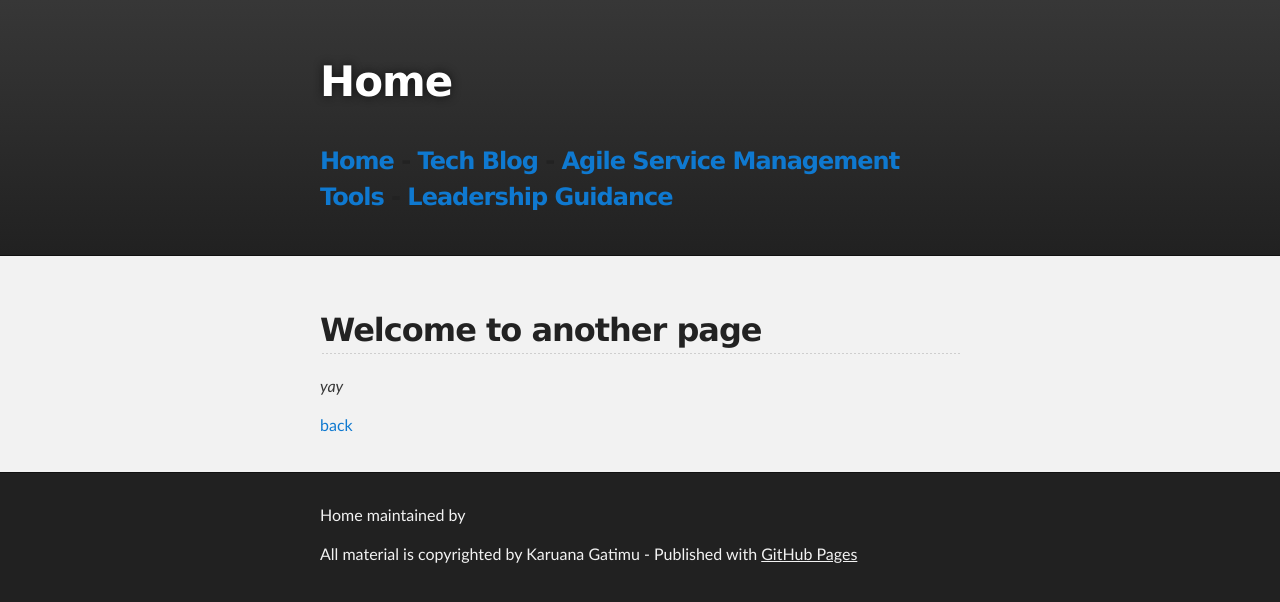
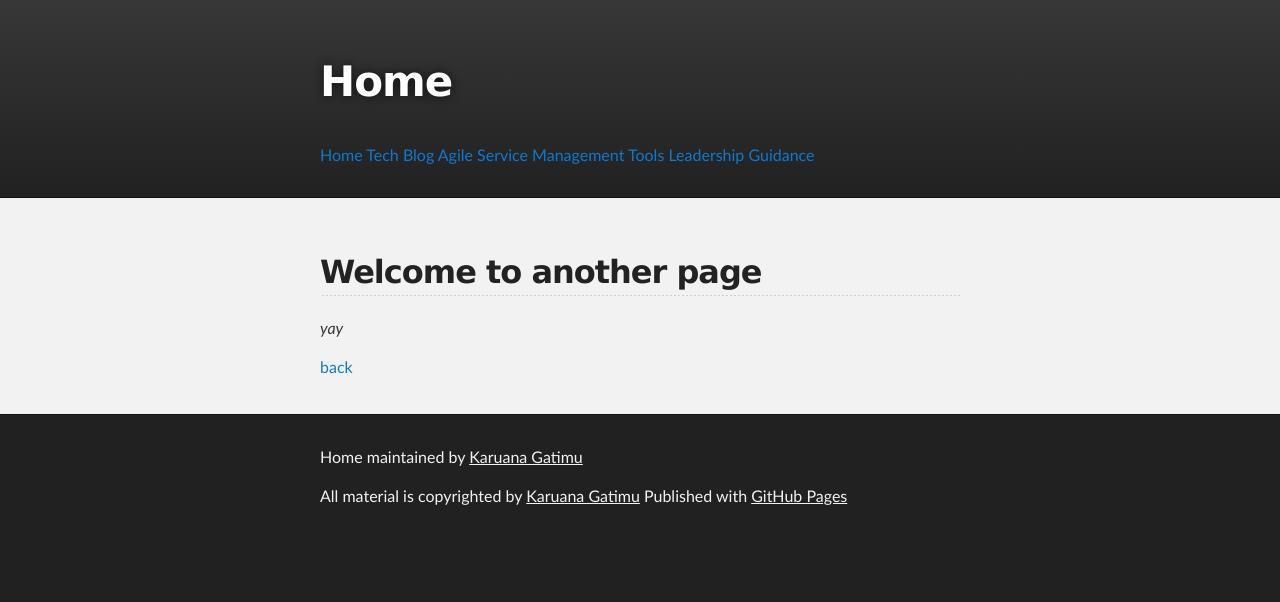
Before and after one commit to SolutionStrategist/Home, a Jekyll site: the page built from another-page.md, in a window 1280 px wide. Shown: the top 602 px of the page. Built offline with Jekyll 4.4.1, drawn with Linux system fonts in a browser that asks for light colours; the repository's description, which GitHub fills in, is left out; our own code applies the rules of GitHub Pages for plain Markdown files.

```diff
--- a/_layouts/default.html
+++ b/_layouts/default.html
@@ -19,7 +19,7 @@
         <header class="inner">
           <h1 id="project_title">{{ site.title | default: "Solution Strategist" }}</h1>
           <h2 id="project_tagline">{{ site.description | default: site.github.project_tagline }}</h2>
-          <h3 id="nav"><a href=".\readme.md">Home</a> - <a href="blog_index.md">Tech Blog</a> - <a href=".\asm\index.md">Agile Service Management Tools</a> - <a href=".\leadership\index.md">Leadership Guidance</a></h3>
+          <a href=".\">Home</a> <a href="blog_index.md">Tech Blog</a> <a href=".\asm\index.md">Agile Service Management Tools</a> <a href=".\leadership\index.md">Leadership Guidance</a>
         </header>
     </div>
 
@@ -34,9 +34,9 @@
     <div id="footer_wrap" class="outer">
       <footer class="inner">
         {% if site.github.is_project_page %}
-        <p class="copyright">{{ site.title | default: 'Solution Strategist' }} maintained by <a href="{{ site.github.owner_url }}">{{ Karuana Gatimu }}</a></p>
+        <p class="copyright">{{ site.title | default: 'Solution Strategist' }} maintained by <a href="{{ site.github.owner_url }}">{{ 'Karuana Gatimu' }}</a></p>
         {% endif %}
-        <p>All material is copyrighted by Karuana Gatimu - Published with <a href="https://pages.github.com">GitHub Pages</a></p>
+        <p>All material is copyrighted by <a href="https://linkedin.com/in/KaruanaGatimu">Karuana Gatimu</a> Published with <a href="https://pages.github.com">GitHub Pages</a></p>
       </footer>
     </div>
 
```
Also changed, not shown: README.md.
